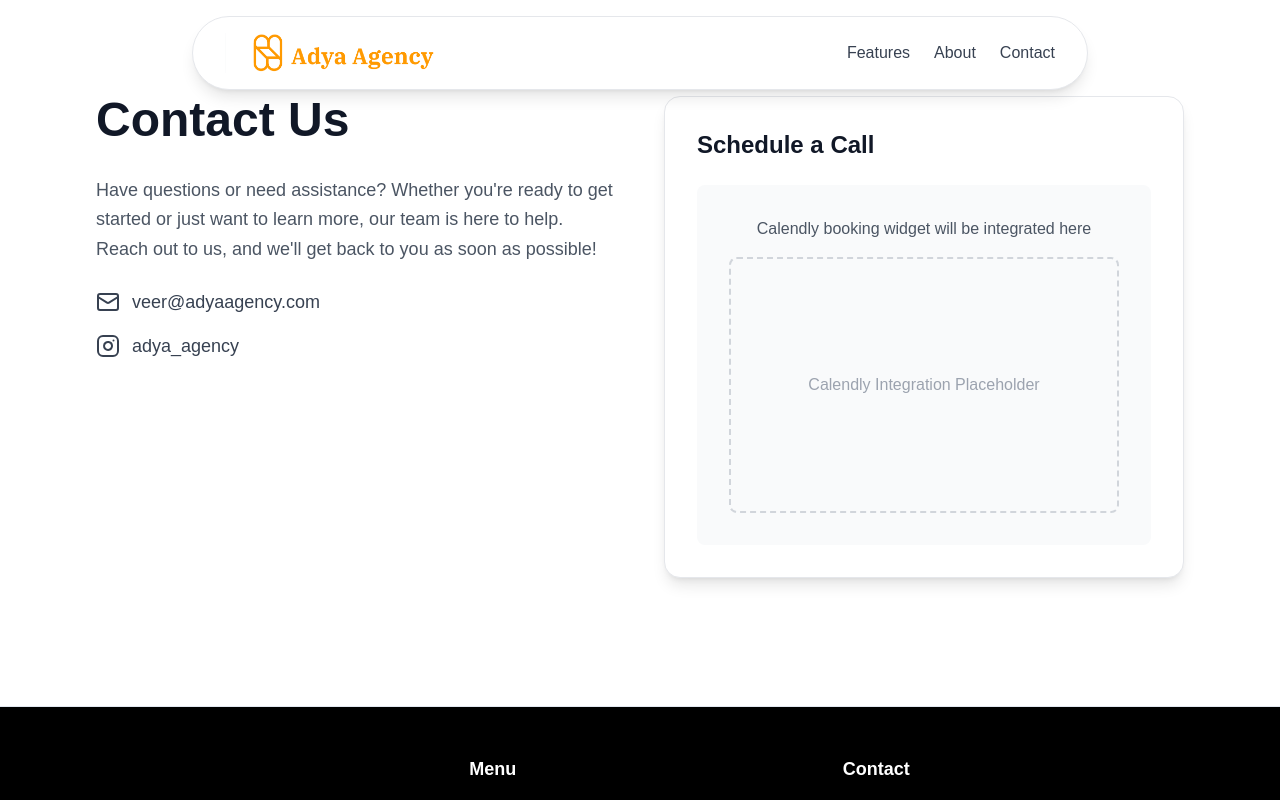
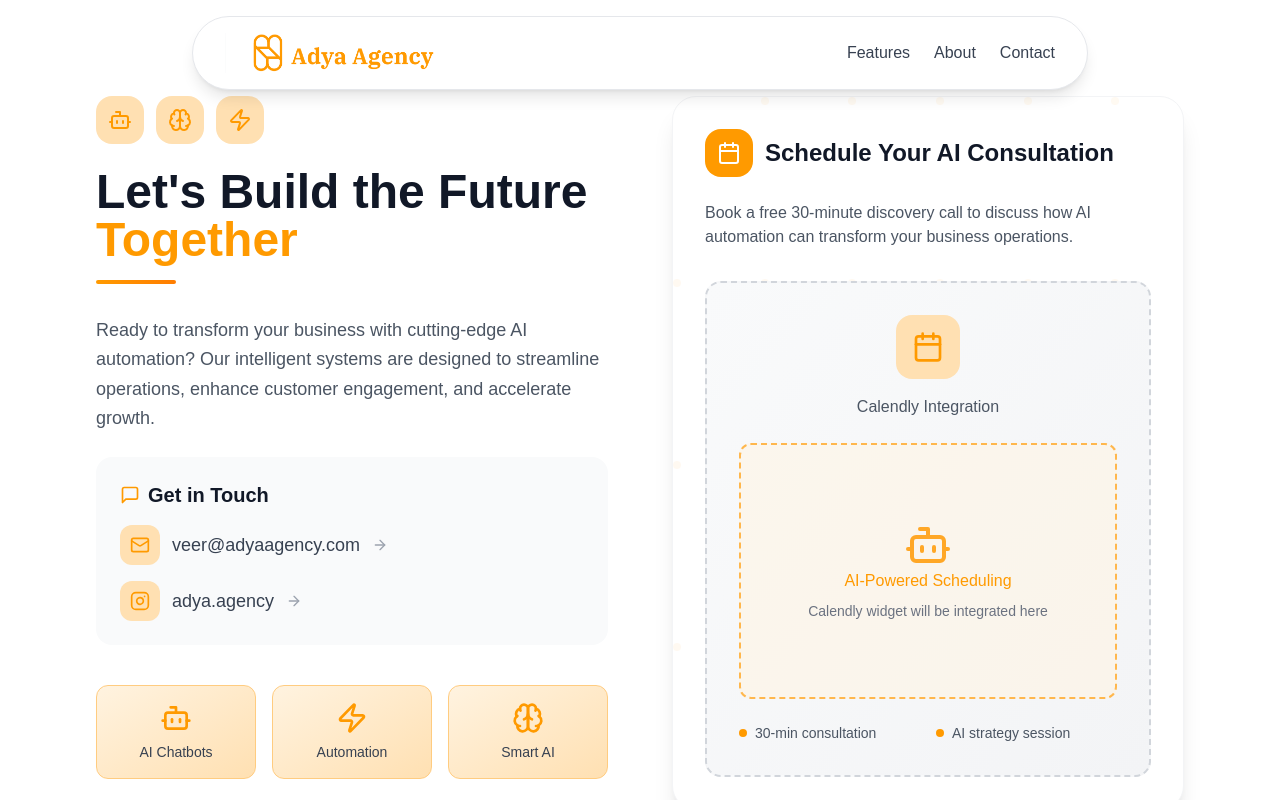
Before and after one commit to siuuuutd/smart-agency-future-web, a React (Vite) app: page /contact in a window 1280 px wide. Shown: the top 800 px of the page. Built offline with nearby package versions, Linux system fonts and the light colour scheme.

Commit message:
Refactor: Improve tech and AI theme
Adjusted formatting and added icons to enhance the tech and AI theme.

```diff
--- a/src/pages/Contact.tsx
+++ b/src/pages/Contact.tsx
@@ -1,6 +1,6 @@
 
 import React from "react";
-import { Mail, Instagram } from "lucide-react";
+import { Mail, Instagram, Zap, Bot, Brain, MessageSquare, Calendar, ArrowRight } from "lucide-react";
 import Header from "@/components/Header";
 import Footer from "@/components/Footer";
 
@@ -10,45 +10,134 @@ const Contact = () => {
       <Header />
       <main className="pt-24 pb-16">
         <div className="container max-w-6xl mx-auto px-8">
-          <div className="grid grid-cols-1 lg:grid-cols-2 gap-12 items-start">
+          <div className="grid grid-cols-1 lg:grid-cols-2 gap-16 items-start">
             {/* Left Side - Contact Information */}
             <div className="space-y-8">
-              <h1 className="text-5xl font-bold text-gray-900 mb-8">Contact Us</h1>
+              <div className="space-y-4">
+                <div className="flex items-center space-x-3 mb-6">
+                  <div className="w-12 h-12 bg-orange-100 rounded-2xl flex items-center justify-center">
+                    <Bot className="w-6 h-6 text-orange-500" />
+                  </div>
+                  <div className="w-12 h-12 bg-orange-100 rounded-2xl flex items-center justify-center">
+                    <Brain className="w-6 h-6 text-orange-500" />
+                  </div>
+                  <div className="w-12 h-12 bg-orange-100 rounded-2xl flex items-center justify-center">
+                    <Zap className="w-6 h-6 text-orange-500" />
+                  </div>
+                </div>
+
+                <h1 className="text-5xl font-bold text-gray-900 mb-4">
+                  Let's Build the Future
+                  <span className="block text-orange-500">Together</span>
+                </h1>
+
+                <div className="w-20 h-1 bg-gradient-to-r from-orange-500 to-orange-600 rounded-full"></div>
+              </div>
 
               <div className="space-y-6">
                 <p className="text-lg text-gray-600 leading-relaxed">
-                  Have questions or need assistance? Whether you're ready to get started or just want to learn more, our team is here to help. Reach out to us, and we'll get back to you as soon as possible!
+                  Ready to transform your business with cutting-edge AI automation? Our intelligent systems are designed to streamline operations, enhance customer engagement, and accelerate growth.
                 </p>
+
+                <div className="bg-gray-50 rounded-2xl p-6 space-y-4">
+                  <h3 className="text-xl font-semibold text-gray-900 flex items-center space-x-2">
+                    <MessageSquare className="w-5 h-5 text-orange-500" />
+                    <span>Get in Touch</span>
+                  </h3>
 
                   <div className="space-y-4">
                     <a
                       href="mailto:veer@adyaagency.com"
-                    className="flex items-center space-x-3 text-lg text-gray-700 hover:text-orange-500 transition-colors"
+                      className="flex items-center space-x-3 text-lg text-gray-700 hover:text-orange-500 transition-colors group"
                     >
-                    <Mail size={24} />
+                      <div className="w-10 h-10 bg-orange-100 rounded-xl flex items-center justify-center group-hover:bg-orange-200 transition-colors">
+                        <Mail size={20} className="text-orange-500" />
+                      </div>
                       <span>veer@adyaagency.com</span>
+                      <ArrowRight size={16} className="text-gray-400 group-hover:text-orange-500 group-hover:translate-x-1 transition-all" />
                     </a>
 
                     <a
-                    href="https://www.instagram.com/adya_agency"
+                      href="https://www.instagram.com/adya.agency/"
                       target="_blank"
                       rel="noopener noreferrer"
-                    className="flex items-center space-x-3 text-lg text-gray-700 hover:text-orange-500 transition-colors"
+                      className="flex items-center space-x-3 text-lg text-gray-700 hover:text-orange-500 transition-colors group"
                     >
-                    <Instagram size={24} />
-                    <span>adya_agency</span>
+                      <div className="w-10 h-10 bg-orange-100 rounded-xl flex items-center justify-center group-hover:bg-orange-200 transition-colors">
+                        <Instagram size={20} className="text-orange-500" />
+                      </div>
+                      <span>adya.agency</span>
+                      <ArrowRight size={16} className="text-gray-400 group-hover:text-orange-500 group-hover:translate-x-1 transition-all" />
                     </a>
+                  </div>
+                </div>
+
+                <div className="grid grid-cols-3 gap-4 pt-4">
+                  <div className="text-center p-4 bg-gradient-to-br from-orange-50 to-orange-100 rounded-xl border border-orange-200">
+                    <Bot className="w-8 h-8 text-orange-500 mx-auto mb-2" />
+                    <p className="text-sm font-medium text-gray-700">AI Chatbots</p>
+                  </div>
+                  <div className="text-center p-4 bg-gradient-to-br from-orange-50 to-orange-100 rounded-xl border border-orange-200">
+                    <Zap className="w-8 h-8 text-orange-500 mx-auto mb-2" />
+                    <p className="text-sm font-medium text-gray-700">Automation</p>
+                  </div>
+                  <div className="text-center p-4 bg-gradient-to-br from-orange-50 to-orange-100 rounded-xl border border-orange-200">
+                    <Brain className="w-8 h-8 text-orange-500 mx-auto mb-2" />
+                    <p className="text-sm font-medium text-gray-700">Smart AI</p>
+                  </div>
                 </div>
               </div>
             </div>
 
             {/* Right Side - Calendly Booking Section */}
-            <div className="bg-white rounded-2xl shadow-lg border border-gray-200 p-8">
-              <h2 className="text-2xl font-semibold text-gray-900 mb-6">Schedule a Call</h2>
-              <div className="bg-gray-50 rounded-lg p-8 text-center">
-                <p className="text-gray-600 mb-4">Calendly booking widget will be integrated here</p>
-                <div className="h-64 flex items-center justify-center border-2 border-dashed border-gray-300 rounded-lg">
-                  <span className="text-gray-400">Calendly Integration Placeholder</span>
+            <div className="bg-white rounded-3xl shadow-xl border border-gray-100 p-8 relative overflow-hidden">
+              {/* Tech pattern background */}
+              <div className="absolute inset-0 opacity-5">
+                <div className="grid grid-cols-6 gap-4 h-full">
+                  {Array.from({ length: 24 }).map((_, i) => (
+                    <div key={i} className="bg-orange-500 rounded-full w-2 h-2"></div>
+                  ))}
+                </div>
+              </div>
+
+              <div className="relative z-10">
+                <div className="flex items-center space-x-3 mb-6">
+                  <div className="w-12 h-12 bg-orange-500 rounded-2xl flex items-center justify-center">
+                    <Calendar className="w-6 h-6 text-white" />
+                  </div>
+                  <h2 className="text-2xl font-semibold text-gray-900">Schedule Your AI Consultation</h2>
+                </div>
+
+                <p className="text-gray-600 mb-8">
+                  Book a free 30-minute discovery call to discuss how AI automation can transform your business operations.
+                </p>
+
+                <div className="bg-gradient-to-br from-gray-50 to-gray-100 rounded-2xl p-8 text-center border-2 border-dashed border-gray-300">
+                  <div className="space-y-4 mb-6">
+                    <div className="w-16 h-16 bg-orange-100 rounded-2xl flex items-center justify-center mx-auto">
+                      <Calendar className="w-8 h-8 text-orange-500" />
+                    </div>
+                    <p className="text-gray-600 font-medium">Calendly Integration</p>
+                  </div>
+
+                  <div className="h-64 flex items-center justify-center border-2 border-dashed border-orange-300 rounded-xl bg-orange-50/50">
+                    <div className="text-center space-y-2">
+                      <Bot className="w-12 h-12 text-orange-400 mx-auto" />
+                      <span className="text-orange-500 font-medium">AI-Powered Scheduling</span>
+                      <p className="text-sm text-gray-500">Calendly widget will be integrated here</p>
+                    </div>
+                  </div>
+
+                  <div className="mt-6 grid grid-cols-2 gap-4 text-sm">
+                    <div className="flex items-center space-x-2 text-gray-600">
+                      <div className="w-2 h-2 bg-orange-500 rounded-full"></div>
+                      <span>30-min consultation</span>
+                    </div>
+                    <div className="flex items-center space-x-2 text-gray-600">
+                      <div className="w-2 h-2 bg-orange-500 rounded-full"></div>
+                      <span>AI strategy session</span>
+                    </div>
+                  </div>
                 </div>
               </div>
             </div>
```
Lines whose indentation alone changed are shown as unchanged.
